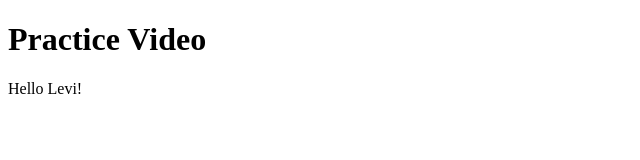
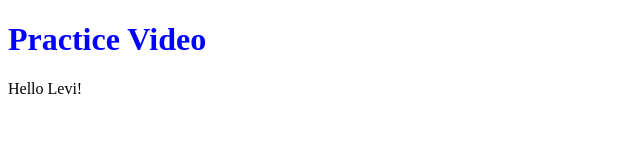
Before and after one commit to davidjnash2/Tier1PracticeVideo, a plain HTML site: page index.html in a window 1280 px wide. Shown: the whole page, without its empty margins (0-640 px from the left). Drawn offline with Linux system fonts and the light colour scheme.

Commit message:
brought in CSS file

```diff
--- a/index.html
+++ b/index.html
@@ -4,6 +4,7 @@
     <meta charset="UTF-8">
     <meta http-equiv="X-UA-Compatible" content="IE=edge">
     <meta name="viewport" content="width=device-width, initial-scale=1.0">
+    <link href="main.css" rel="stylesheet">
     <title>Practice Video</title>
 </head>
 <body>
--- /dev/null
+++ b/main.css
@@ -0,0 +1,3 @@
+h1 {
+    color: blue;
+}
```
